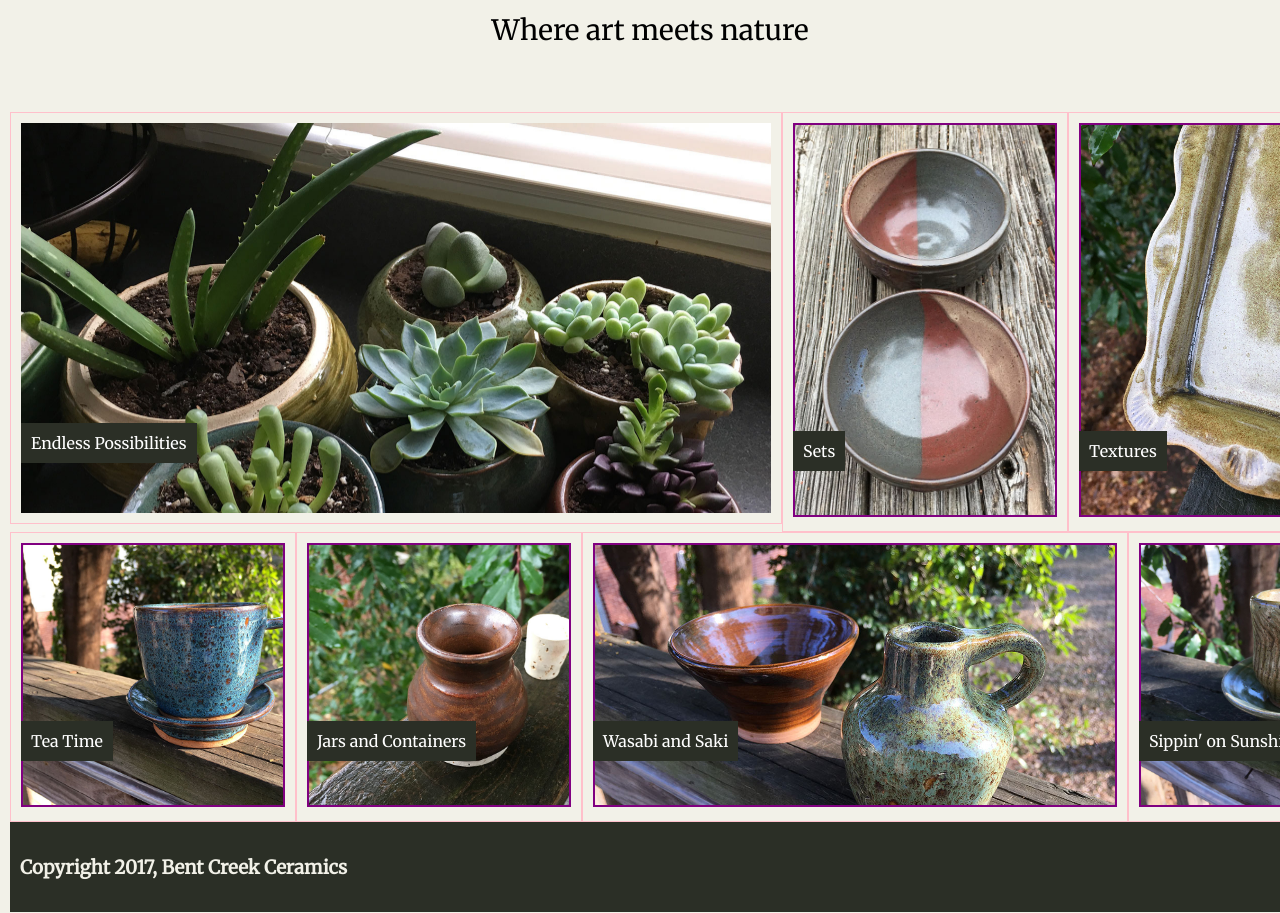
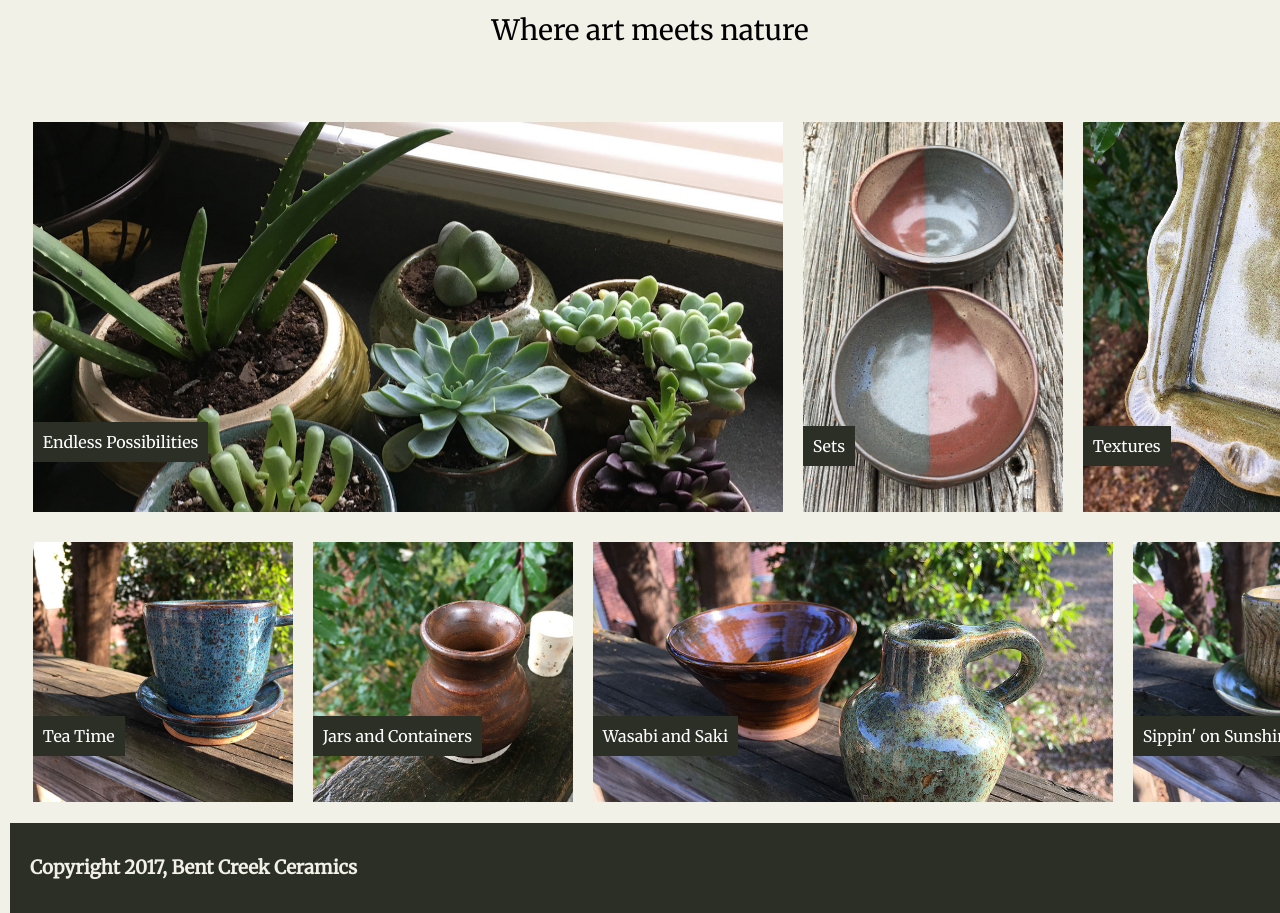
Before and after one commit to gingin77/Bent_Creek_Ceramics, a plain HTML site: page index.html in a window 1280 px wide. Shown: the part 209-1122 px from the top of the page. Drawn offline with Linux system fonts and the light colour scheme.

Commit message:
styling on front page set. time to move on

```diff
--- a/styles.css
+++ b/styles.css
@@ -102,6 +102,10 @@ nav a:hover{
   color: #CD5D67;
 }
 
+nav a:active{
+  color: #968772;
+}
+
 .empty_logo{
   /*border: 2px solid orange;*/
   width: 90px;
@@ -125,7 +129,10 @@ nav a:hover{
   margin-bottom: 5%;
 }
 
-
+.gallery{
+  margin: auto;
+  width: 98%;
+}
 
 .first-row{
   /*border: 2px solid orange;*/
@@ -146,12 +153,14 @@ nav a:hover{
   /*flex-wrap: wrap; << this isn't really needed unless I combine the 2 rows*/
   align-items: flex-start;
   justify-content: space-between;
+  flex-shrink: 0.5;
+  margin: 0.5% 0 0.5% 0;
 }
 
 
 .photos{/*starting concept taken from - https://css-tricks.com/text-blocks-over-image/*/
   /*position: relative;*/
-  border: 0.5px solid pink;
+  /*border: 0.5px solid pink;*/
   display: block;
   position:relative;/*this line is necessary to stay tied to the caption*/
   /*flex-direction: row;*/
@@ -188,16 +197,17 @@ nav a:hover{
 }
 
 #image2{
-  border: 2px solid purple;
+  /*border: 2px solid purple;*/
   width: 260px;
   height: 390px;
   object-fit: cover;
   object-position: center;
   overflow: hidden;
+  flex-grow: 2;
 }
 
 #image3{
-  border: 2px solid purple;
+  /*border: 2px solid purple;*/
   width: 260px;
   height: 390px;
   object-fit: cover;
@@ -206,7 +216,7 @@ nav a:hover{
 }
 
 #image4, #image5, #image7{
-  border: 2px solid purple;
+  /*border: 2px solid purple;*/
   width: 260px;
   height: 260px;
   object-fit: cover;
@@ -215,7 +225,7 @@ nav a:hover{
 }
 
 #image6{
-  border: 2px solid purple;
+  /*border: 2px solid purple;*/
   width: 520px;
   height: 260px;
   object-fit: cover;
@@ -223,11 +233,14 @@ nav a:hover{
   overflow: hidden;
 }
 
+
+/********  FOOTER ELEMENTS   **************/
+
 footer div{
   background-color: #2b2f26;
   width: 100%;
   padding-top: 15px;
   padding-bottom: 15px;
-  padding-left: 10px;
+  padding-left: 20px;
   color: #f2f1e8;
 }
```
